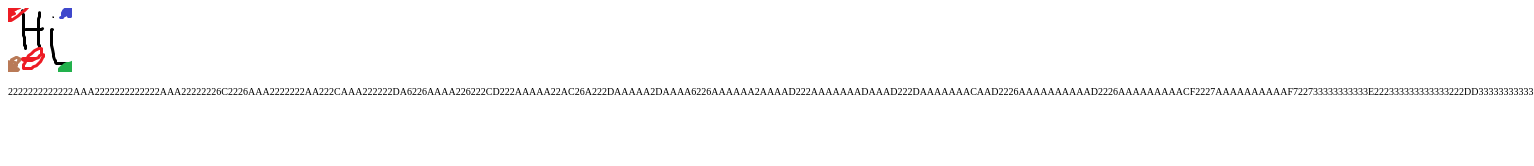
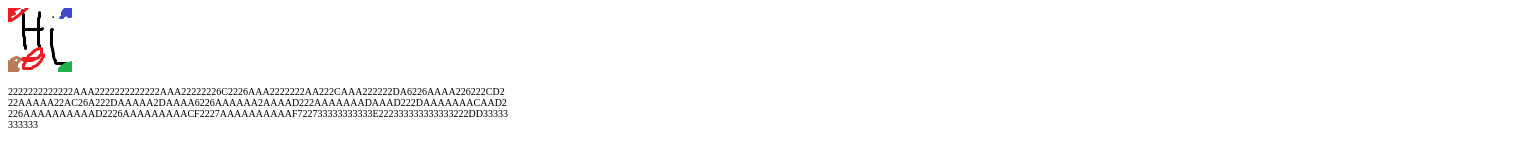
Before and after one commit to onlymx13/cesium-color-helper, a plain HTML site: page index.html in a window 1280 px wide. Shown: the whole page, 1534 px wide, since content can reach past the window. Drawn offline with Linux system fonts and the light colour scheme.

Commit message:
I think the p wraps now

```diff
--- a/index.html
+++ b/index.html
@@ -8,6 +8,6 @@
 <div style="display:none">
   <canvas id='mycanvas'></canvas></div>
   <div style="width:500px">
-    <p id="output" style="font-size:10px"></p></div>
+    <p id="output" style="font-size:10px; word-break: break-all; word-wrap: break-word;"></p></div>
 </body>
 </html>
```
